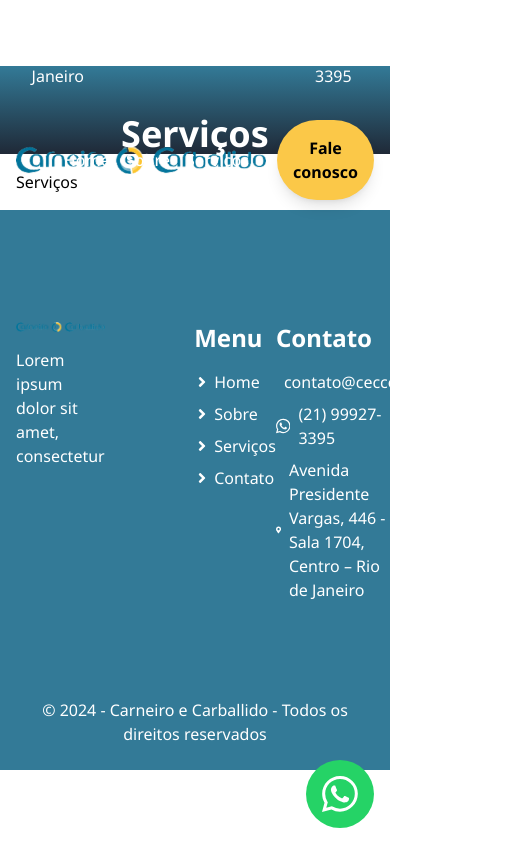
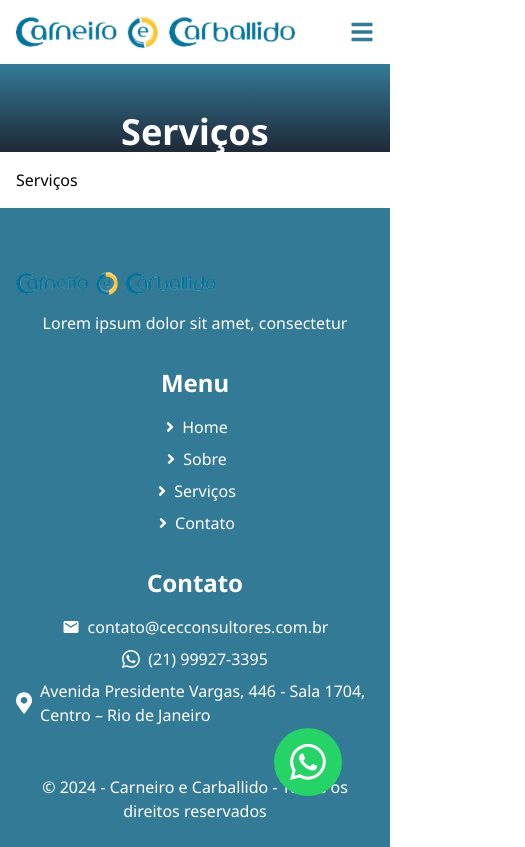
Before and after one commit to lucassdantas/Carneiro-e-Carballido, a React (Vite) app: page /servicos in a window 390 px wide. Shown: the whole page, 525 px wide, since content can reach past the window. Built offline with nearby package versions, Linux system fonts and the light colour scheme.

Commit message:
add responsivity to footer

```diff
--- a/src/components/FloatWppButton/index.tsx
+++ b/src/components/FloatWppButton/index.tsx
@@ -3,7 +3,7 @@ import { BsWhatsapp } from "react-icons/bs"
 
 export const FloatWppButton = () => {
   return (
-    <a href={whatsApp.url} target='_blank' className='fixed bottom-4 right-4'>
+    <a href={whatsApp.url} target='_blank' className='fixed lg:bottom-4 lg:right-4 bottom-12 right-12'>
       <div className='bg-green-wpp p-4 w-fit rounded-full text-white cursor-pointer'>
         <BsWhatsapp className='text-4xl'/>
       </div>
--- a/src/components/Footer/index.tsx
+++ b/src/components/Footer/index.tsx
@@ -1,37 +1,61 @@
-import { ScreenWidthLimiter } from '@/components/ScreenWidthLimiter'
-import logo from '@/assets/logo-carneiro-e-carballido.png'
-import { pages, PageType } from '@/utils/constants/pages'
-import { Link } from 'react-router-dom'
-import { MdEmail } from 'react-icons/md'
-import { address, email, whatsApp } from '@/utils/constants/infos'
-import { BsWhatsapp } from 'react-icons/bs'
-import { FaAngleDoubleRight, FaAngleRight, FaMapMarkerAlt } from 'react-icons/fa'
+import { ScreenWidthLimiter } from '@/components/ScreenWidthLimiter';
+import logo from '@/assets/logo-carneiro-e-carballido.png';
+import { pages, PageType } from '@/utils/constants/pages';
+import { Link } from 'react-router-dom';
+import { MdEmail } from 'react-icons/md';
+import { address, email, whatsApp } from '@/utils/constants/infos';
+import { BsWhatsapp } from 'react-icons/bs';
+import { FaAngleRight, FaMapMarkerAlt } from 'react-icons/fa';
 
 export const Footer = () => {
-  const currentYear = new Date().getFullYear()
+  const currentYear = new Date().getFullYear();
   return (
     <footer className='w-full bg-blue-carneiro-e-carballido text-white'>
       <ScreenWidthLimiter>
-        <div className='flex py-24'>
-          <div className='w-7/12 pr-[25%]'>
+        <div className='flex flex-col md:flex-row py-12 md:py-24'>
+          <div className='w-full md:w-7/12 md:pr-[25%] mb-8 md:mb-0'>
             <Link to='/'>
-              <img src={logo} alt='logotipo'/>
+              <img src={logo} alt='logotipo' className='max-w-[200px] md:max-w-none'/>
             </Link>
-            <p className='mt-4'>Lorem ipsum dolor sit amet, consectetur</p>
+            <p className='mt-4 text-center md:text-left'>Lorem ipsum dolor sit amet, consectetur</p>
           </div>
-          <div className='w-3/12'>
-            <h4 className='text-2xl mb-4 font-bold'>Menu</h4>
-            <ul className='flex flex-col gap-2'>
-              {pages.map((page:PageType) => { if(page.showOnHeader) return <Link to={page.url} key={page.url}><li className='flex items-center gap-1'> <FaAngleRight/>{page.title}</li></Link>})}
+          <div className='w-full md:w-3/12 mb-8 md:mb-0'>
+            <h4 className='text-2xl mb-4 font-bold text-center md:text-left'>Menu</h4>
+            <ul className='flex flex-col gap-2 items-center md:items-start'>
+              {pages.map((page: PageType) => {
+                if (page.showOnHeader)
+                  return (
+                    <Link to={page.url} key={page.url}>
+                      <li className='flex items-center gap-1'>
+                        <FaAngleRight />
+                        {page.title}
+                      </li>
+                    </Link>
+                  );
+              })}
             </ul>
           </div>
-          <div className='w-4/12'>
-            <h4 className='text-2xl font-bold mb-4'>Contato</h4>
-
-            <ul className='flex flex-col gap-2'>
-              <li><a href={email.url} className='flex gap-2 items-center'><MdEmail className='text-lg'/>{email.value}</a></li>
-              <li><a href={whatsApp.url} className='flex gap-2 items-center'><BsWhatsapp className='text-lg'/>{whatsApp.value}</a></li>
-              <li><a href={address.url} className='flex gap-2 items-center'><FaMapMarkerAlt className='text-2xl'/>{address.value}</a></li>
+          <div className='w-full md:w-4/12'>
+            <h4 className='text-2xl font-bold mb-4 text-center md:text-left'>Contato</h4>
+            <ul className='flex flex-col gap-2 items-center md:items-start'>
+              <li>
+                <a href={email.url} className='flex gap-2 items-center'>
+                  <MdEmail className='text-lg' />
+                  {email.value}
+                </a>
+              </li>
+              <li>
+                <a href={whatsApp.url} className='flex gap-2 items-center'>
+                  <BsWhatsapp className='text-lg' />
+                  {whatsApp.value}
+                </a>
+              </li>
+              <li>
+                <a href={address.url} className='flex gap-2 items-center'>
+                  <FaMapMarkerAlt className='text-2xl' />
+                  {address.value}
+                </a>
+              </li>
             </ul>
           </div>
         </div>
@@ -40,5 +64,5 @@ export const Footer = () => {
         </div>
       </ScreenWidthLimiter>
     </footer>
-  )
-}
+  );
+};
--- /dev/null
+++ b/src/components/Header/DesktopHeader.tsx
@@ -0,0 +1,32 @@
+import logo from '@/assets/logo-carneiro-e-carballido.png'
+import { Button } from '@/components/Button'
+import { pages, PageType } from '@/utils/constants/pages'
+import { Link } from 'react-router-dom'
+import { ScreenWidthLimiter } from '@/components/ScreenWidthLimiter'
+import { SuperHeader } from '@/components/Header/SuperHeader'
+
+export const DesktopHeader = () => {
+  return (
+    <header className='-mb-[150px] text-white'>
+      <SuperHeader/>
+      <ScreenWidthLimiter className='flex items-center'>
+        <div className='flex flex-col justify-center w-1/6'>
+          <Link to='/'>
+            <img src={logo} alt='Logotipo' className='max-w-[250px]'/>
+          </Link>
+        </div>
+
+        <div className='flex flex-col justify-center w-4/6'>
+          <ul className='flex gap-4 items-center font-medium justify-center text-white'>
+            {pages.map((page:PageType) => { if(page.showOnHeader) return <Link to={page.url} key={page.url}><li>{page.title}</li></Link>})}
+          </ul>
+        </div>
+
+        <div className='flex flex-col justify-center items-end w-1/6'>
+          <Button/>
+        </div>
+      </ScreenWidthLimiter>
+
+    </header>
+  )
+}
--- /dev/null
+++ b/src/components/Header/MobileHeader.tsx
@@ -0,0 +1,46 @@
+import logo from '@/assets/logo-carneiro-e-carballido.png';
+import { Button } from '@/components/Button';
+import { pages, PageType } from '@/utils/constants/pages';
+import { Link } from 'react-router-dom';
+import { useState } from 'react';
+import { FaBars, FaTimes } from 'react-icons/fa';
+
+export const MobileHeader = () => {
+  const [isMenuOpen, setIsMenuOpen] = useState(false);
+
+  const toggleMenu = () => {
+    setIsMenuOpen(!isMenuOpen);
+  };
+
+  return (
+    <header className='bg-primary p-4 text-white'>
+      <div className='flex justify-between items-center'>
+        <Link to='/'>
+          <img src={logo} alt='Logotipo' className='h-8'/>
+        </Link>
+        <button onClick={toggleMenu} className='text-blue-carneiro-e-carballido'>
+          {isMenuOpen ? <FaTimes size={24} /> : <FaBars size={24} />}
+        </button>
+      </div>
+      {isMenuOpen && (
+        <nav className='mt-4'>
+          <ul className='flex flex-col gap-4 items-center text-black py-8'>
+            {pages.map((page: PageType) => {
+              if (page.showOnHeader) {
+                return (
+                  <li key={page.url} onClick={toggleMenu}>
+                    <Link to={page.url}>{page.title}</Link>
+                  </li>
+                );
+              }
+              return null;
+            })}
+          </ul>
+          <div className='mt-4 flex justify-center'>
+            <Button />
+          </div>
+        </nav>
+      )}
+    </header>
+  );
+};
--- a/src/components/Header/index.tsx
+++ b/src/components/Header/index.tsx
@@ -1,32 +1,24 @@
-import logo from '@/assets/logo-carneiro-e-carballido.png'
-import { Button } from '@/components/Button'
-import { pages, PageType } from '@/utils/constants/pages'
-import { Link } from 'react-router-dom'
-import { ScreenWidthLimiter } from '@/components/ScreenWidthLimiter'
-import { SuperHeader } from '@/components/Header/SuperHeader'
+import { useEffect, useState } from 'react';
+import { MobileHeader } from './MobileHeader';
+import { DesktopHeader } from '@/components/Header/DesktopHeader';
 
 export const Header = () => {
+  const [isMobile, setIsMobile] = useState(window.innerWidth < 768);
+
+  const handleResize = () => {
+    setIsMobile(window.innerWidth < 768);
+  };
+
+  useEffect(() => {
+    window.addEventListener('resize', handleResize);
+    return () => {
+      window.removeEventListener('resize', handleResize);
+    };
+  }, []);
+
   return (
-    <header className='-mb-[150px] text-white'>
-      <SuperHeader/>
-      <ScreenWidthLimiter className='flex items-center'>
-        <div className='flex flex-col justify-center w-1/6'>
-          <Link to='/'>
-            <img src={logo} alt='Logotipo' className='max-w-[250px]'/>
-          </Link>
-        </div>
-
-        <div className='flex flex-col justify-center w-4/6'>
-          <ul className='flex gap-4 items-center font-medium justify-center text-white'>
-            {pages.map((page:PageType) => { if(page.showOnHeader) return <Link to={page.url} key={page.url}><li>{page.title}</li></Link>})}
-          </ul>
-        </div>
-
-        <div className='flex flex-col justify-center items-end w-1/6'>
-          <Button/>
-        </div>
-      </ScreenWidthLimiter>
-
-    </header>
-  )
-}
+    <>
+      {isMobile ? <MobileHeader /> : <DesktopHeader />}
+    </>
+  );
+};
--- a/src/components/Template/index.tsx
+++ b/src/components/Template/index.tsx
@@ -21,7 +21,6 @@ export const Template = ({children, pageTitle}:TemplateProps) => {
         </ScreenWidthLimiter>
       </main>
       <FloatWppButton/>
-
       <Footer/>
     </>
   )
```
